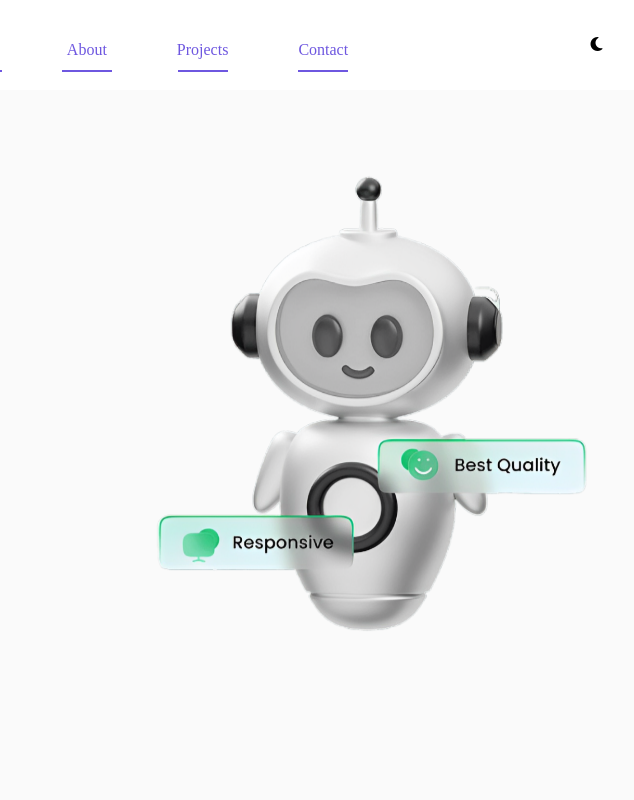
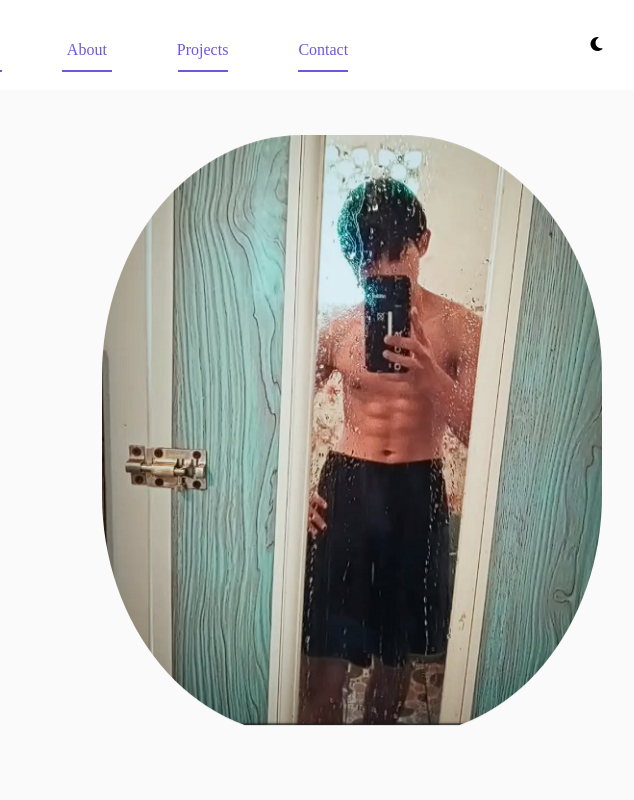
Before and after one commit to muftiarifudintaqy/portofoliotwo.-2-, a plain HTML site: page index.html in a window 1280 px wide. Shown: the top 800 px of the page, 550-1184 px from the left. Drawn offline with nearby package versions, Linux system fonts and the light colour scheme; a web font is replaced by a local one.

Commit message:
update di html

```diff
--- a/index.html
+++ b/index.html
@@ -90,7 +90,7 @@
           </div>
           <div class="featured-image">
             <div class="image">
-              <img src="img/hero.png" alt="" />
+              <img src="img/duar.png" alt="" />
             </div>
           </div>
         </section>
```
